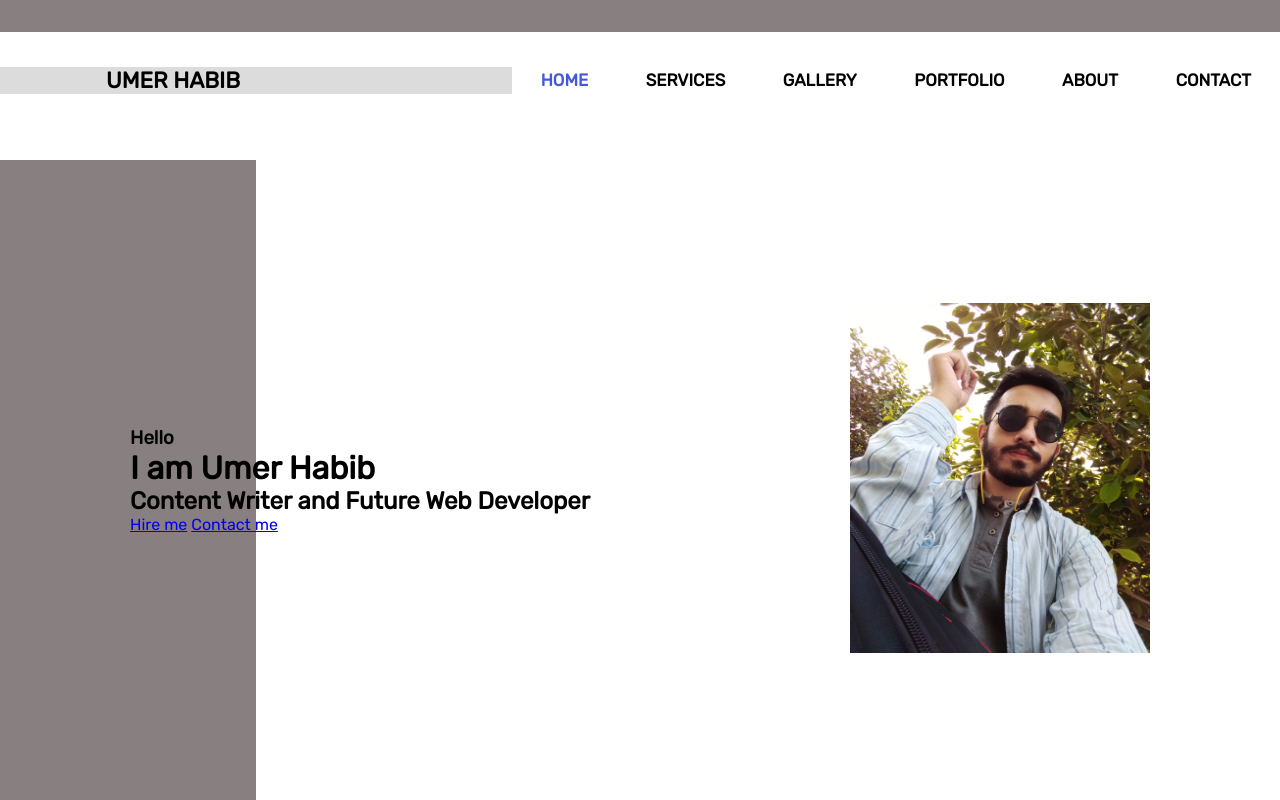
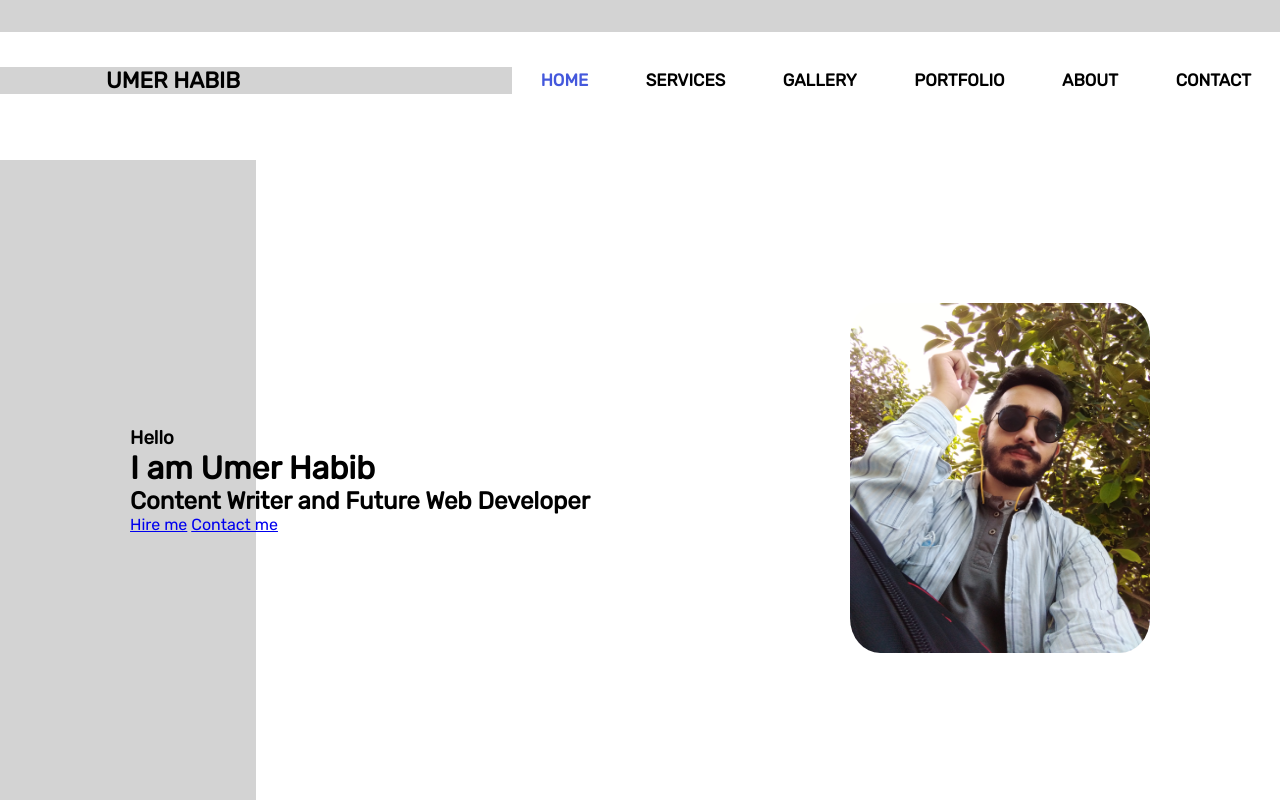
Before and after one commit to Umerhabib-50/wd-assignment-1, a PHP site: page / in a window 1280 px wide. Run offline with PHP 8.4, Linux system fonts and the light colour scheme.

Commit message:
Update style.css

```diff
--- a/css/style.css
+++ b/css/style.css
@@ -6,7 +6,7 @@
 header {
   width: 100%;
   height: 100vh;
-  background-image: linear-gradient(to left, #fff 80%, #888080 20%);
+  background-image: linear-gradient(to left, #fff 80%, lightgray 20%);
 }
 .navsection {
   width: 100%;
@@ -14,12 +14,12 @@ header {
   display: flex;
   justify-content: space-around;
   align-items: center;
-  background-image: linear-gradient(to top, #fff 80%, #888080 20%);
+  background-image: linear-gradient(to top, #fff 80%, lightgray 20%);
 }
 .logo {
   width: 40%;
   color: black;
-  background-color: gainsboro;
+  background-color: lightgray;
   padding-left: 100px;
   box-sizing: border-box;
 }
@@ -72,3 +72,6 @@ main {
   justify-content: space-around;
   align-items: center;
 }
+.rightside img {
+  border-radius: 10%;
+}
```
